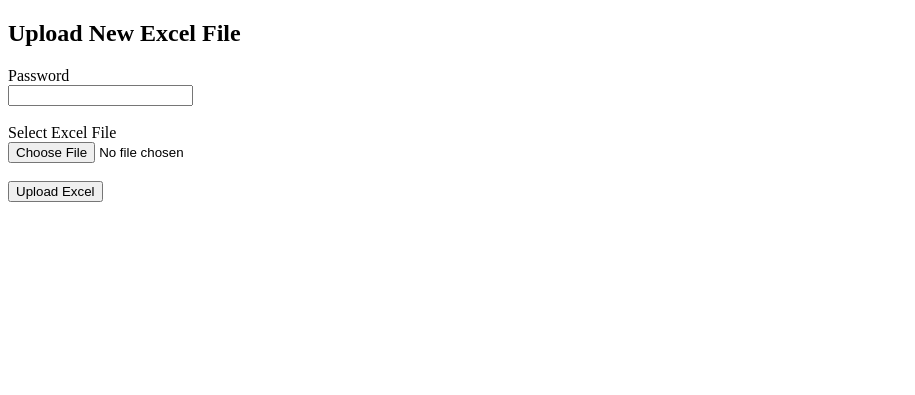
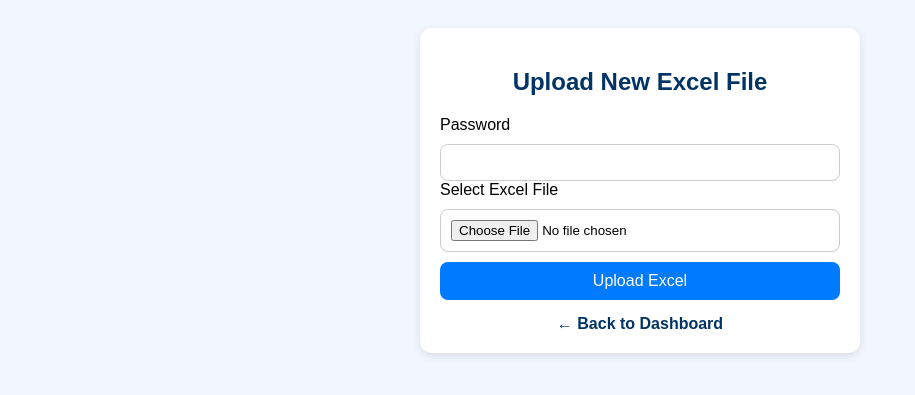
Before and after one commit to BiswaKiit/hostel-dashboard, a Flask app: page /admin in a window 1280 px wide. Shown: the top 395 px of the page, without its empty margins (0-915 px from the left). Run offline with Flask 3, Linux system fonts and the light colour scheme.

Commit message:
Fixed boarders URLs

```diff
--- a/boarders_manager/templates/admin.html
+++ b/boarders_manager/templates/admin.html
@@ -2,24 +2,88 @@
 <html>
 
 <head>
+
 <title>Admin Upload</title>
+
+<meta name="viewport" content="width=device-width, initial-scale=1">
+
+<style>
+
+body{
+font-family:Arial;
+background:#f2f6ff;
+padding:20px;
+}
+
+.container{
+max-width:400px;
+margin:auto;
+background:white;
+padding:20px;
+border-radius:12px;
+box-shadow:0 3px 10px rgba(0,0,0,0.1);
+}
+
+h2{
+text-align:center;
+color:#003366;
+}
+
+input,button{
+width:100%;
+padding:10px;
+margin-top:10px;
+border-radius:8px;
+border:1px solid #ccc;
+box-sizing:border-box;
+}
+
+button{
+background:#007BFF;
+color:white;
+border:none;
+font-size:16px;
+cursor:pointer;
+}
+
+button:hover{
+background:#0056b3;
+}
+
+.back{
+display:block;
+margin-top:15px;
+text-align:center;
+text-decoration:none;
+color:#003366;
+font-weight:bold;
+}
+
+</style>
+
 </head>
 
 <body>
 
+<div class="container">
+
 <h2>Upload New Excel File</h2>
 
-<form action="/upload" method="POST" enctype="multipart/form-data">
+<form action="/boarders/upload" method="POST" enctype="multipart/form-data">
 
-<label>Password</label><br>
-<input type="password" name="password" required><br><br>
+<label>Password</label>
+<input type="password" name="password" required>
 
-<label>Select Excel File</label><br>
-<input type="file" name="file" required><br><br>
+<label>Select Excel File</label>
+<input type="file" name="file" required>
 
 <button type="submit">Upload Excel</button>
 
 </form>
 
+<a class="back" href="/boarders">← Back to Dashboard</a>
+
+</div>
+
 </body>
 </html>
```
Also changed, not shown: boarders_manager/templates/index.html (+4 -6 lines).
